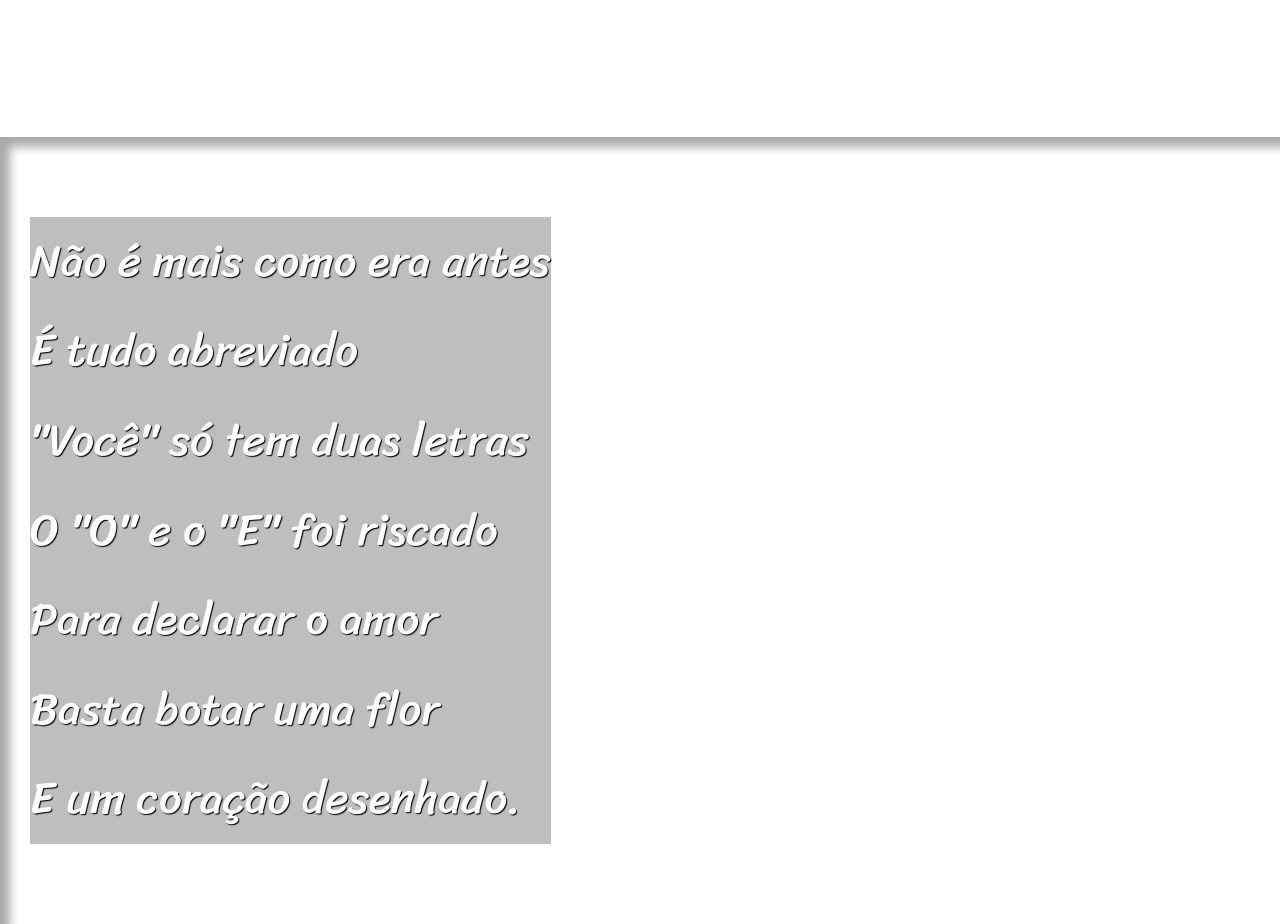
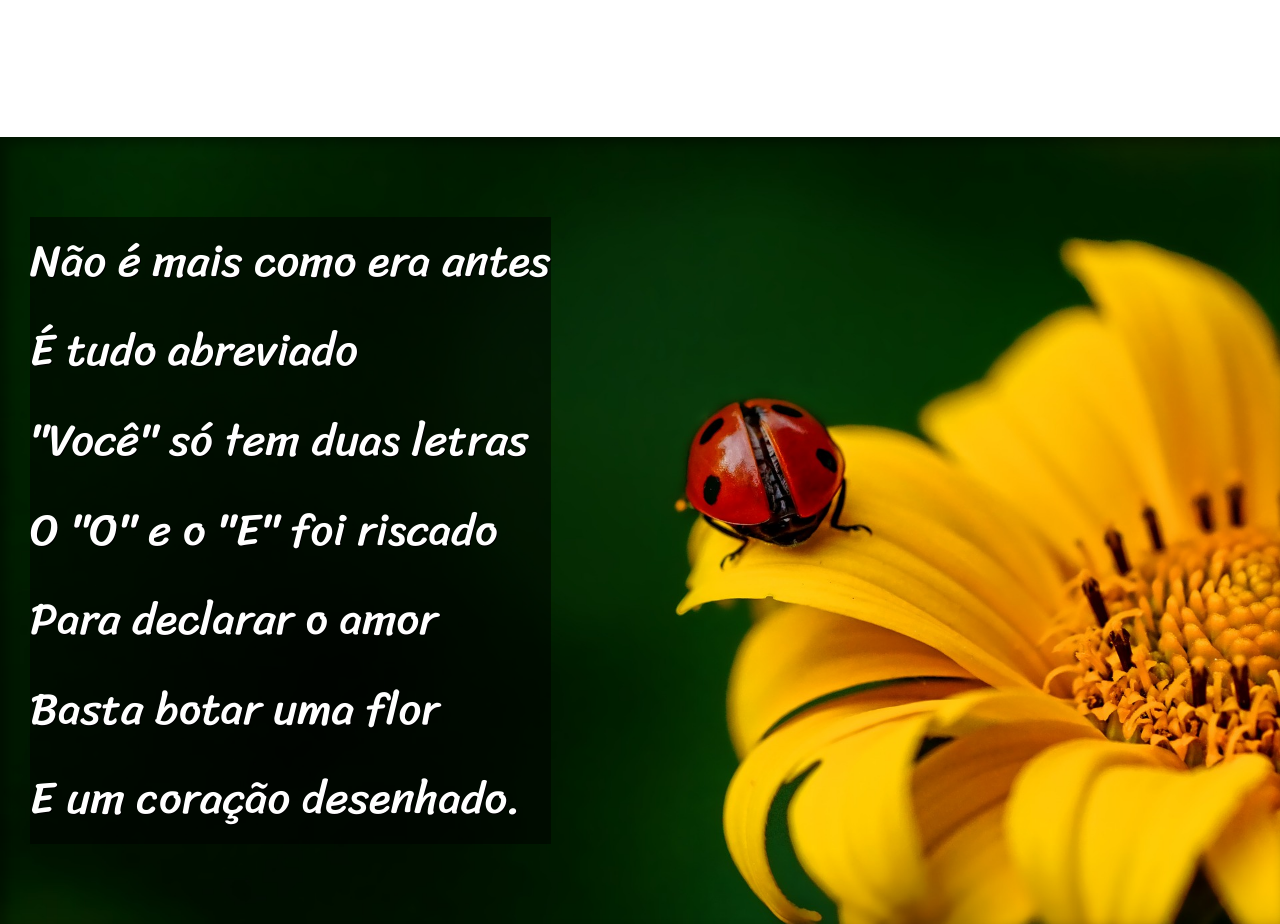
Before and after one commit to mateusraffaelli/html-css, a plain HTML site: page desafios/aulas/d012/index.html in a window 1280 px wide. Shown: the part 1000-1924 px from the top of the page. Drawn offline with Linux system fonts and the light colour scheme.

Commit message:
Update style.css

```diff
--- a/desafios/aulas/d012/estilo/style.css
+++ b/desafios/aulas/d012/estilo/style.css
@@ -52,30 +52,30 @@ section{
     line-height: 2em;
 }
 
-.normal p{
+section.normal > p{
     padding-bottom: 2em;
 }
 
 .foto{
     background-attachment: fixed;
     background-size: cover;
-    background-position: 50% 50%;
-    box-shadow: 10px 10px 10px inset rgba(0, 0, 0, 0.336);
+    box-shadow: 6px 6px 13px inset rgba(0, 0, 0, 0.418);
 }
 
 .foto p{
     display: inline-block;
-    background-color: rgba(0, 0, 0, 0.253);
+    background-color: rgba(0, 0, 0, 0.514);
     color: white;
-    text-shadow: 1px 1px 1px black;
+    text-shadow: 1px 1px 0px black;
 }
 
 .foto#flor{
-    background-image: url(.imagens/background001.jpg);
+    background-image: url(../imagens/background001.jpg);
+    background-position: right center;
 }
 
 .foto#carta{
-    background-image: url(.imagens/background002.jpg);
+    background-image: url(../imagens/background002.jpg);
 }
 
 footer{
```
